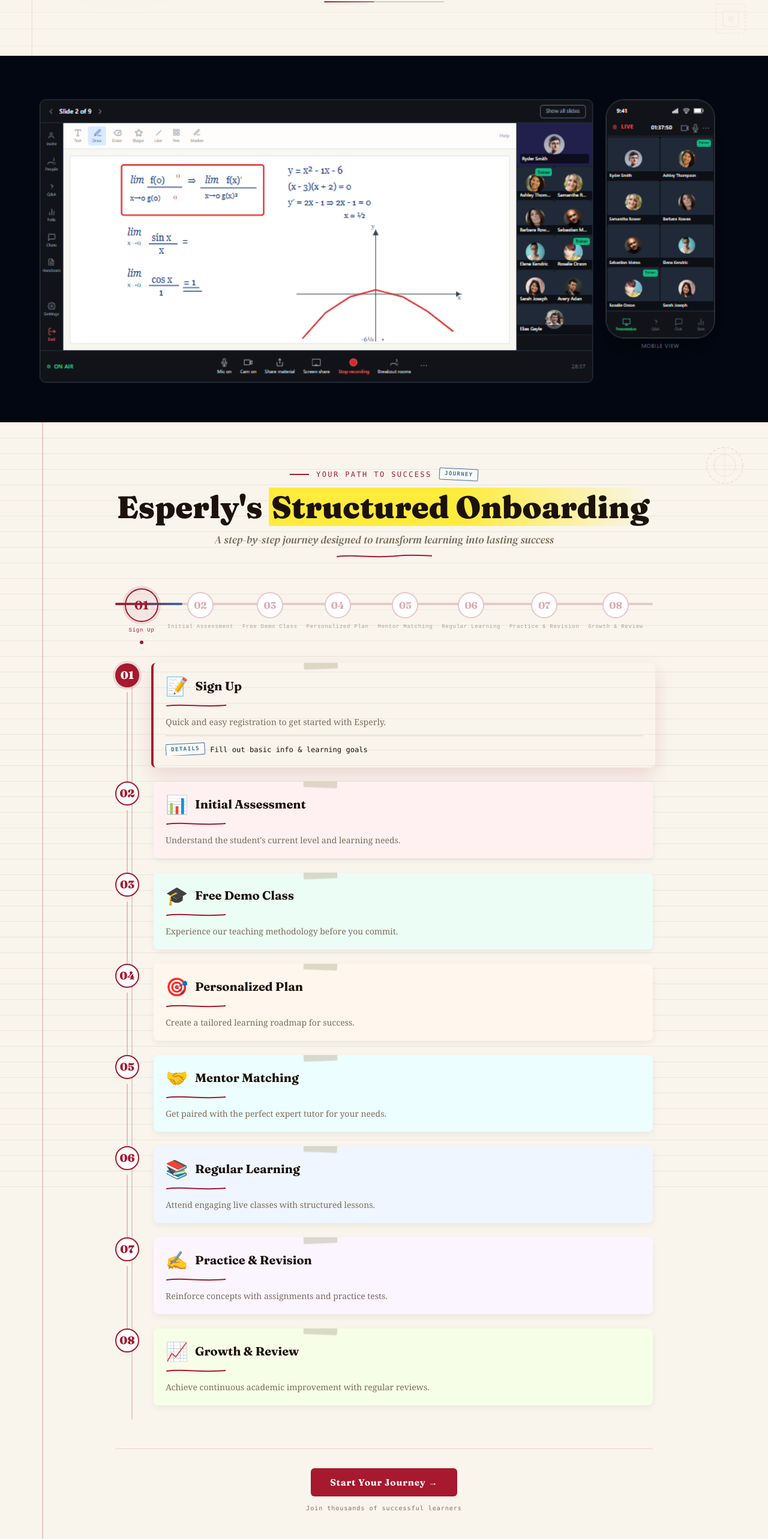
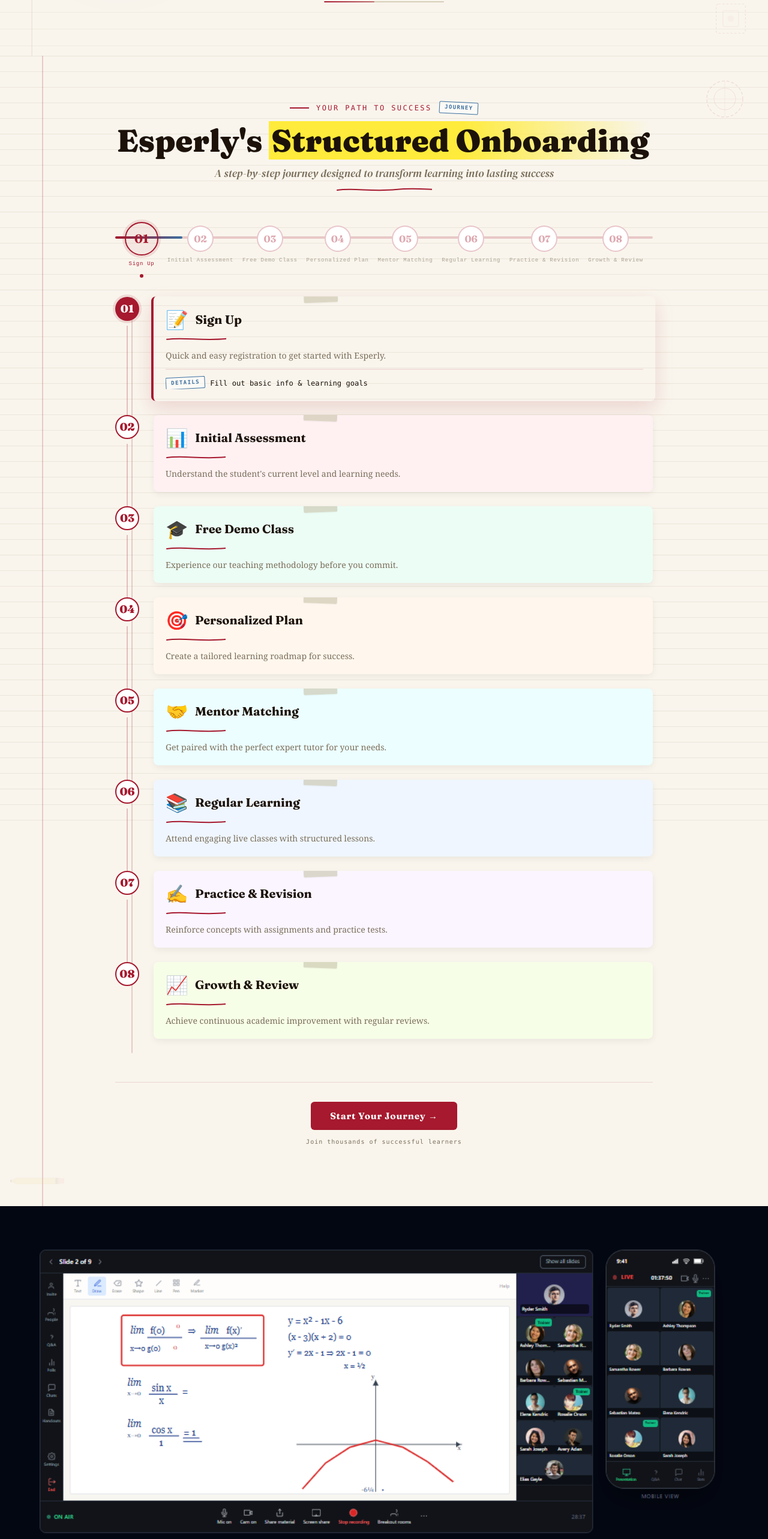
Before and after one commit to PIXELMIND-SOLUTION/Esperly, a React (Create React App) app: page / in a window 1280 px wide. Shown: the part 2478-5044 px from the top of the page at 60% size. Built offline with nearby package versions, Linux system fonts and the light colour scheme; the HTML template or start-up script is replaced by a standard one.

Commit message:
ordeer change

```diff
--- a/src/components/Home.js
+++ b/src/components/Home.js
@@ -27,11 +27,11 @@
             <Navbar onOpenModal={() => setOpenModal(true)} />
             <NavImage />
             {/* <Hero /> */}
-            <HeroPage/>
+            <HeroPage />
             <PillarsPage />
-            <BookDesign/>
-            <MeetImg/>
-            <JourneyPage/>
+            <BookDesign />
+            <JourneyPage />
+            <MeetImg />
             {/* <MeetScreen/> */}
             {/* <WhatWeTeach />
             <ZoomDesign/>
```
